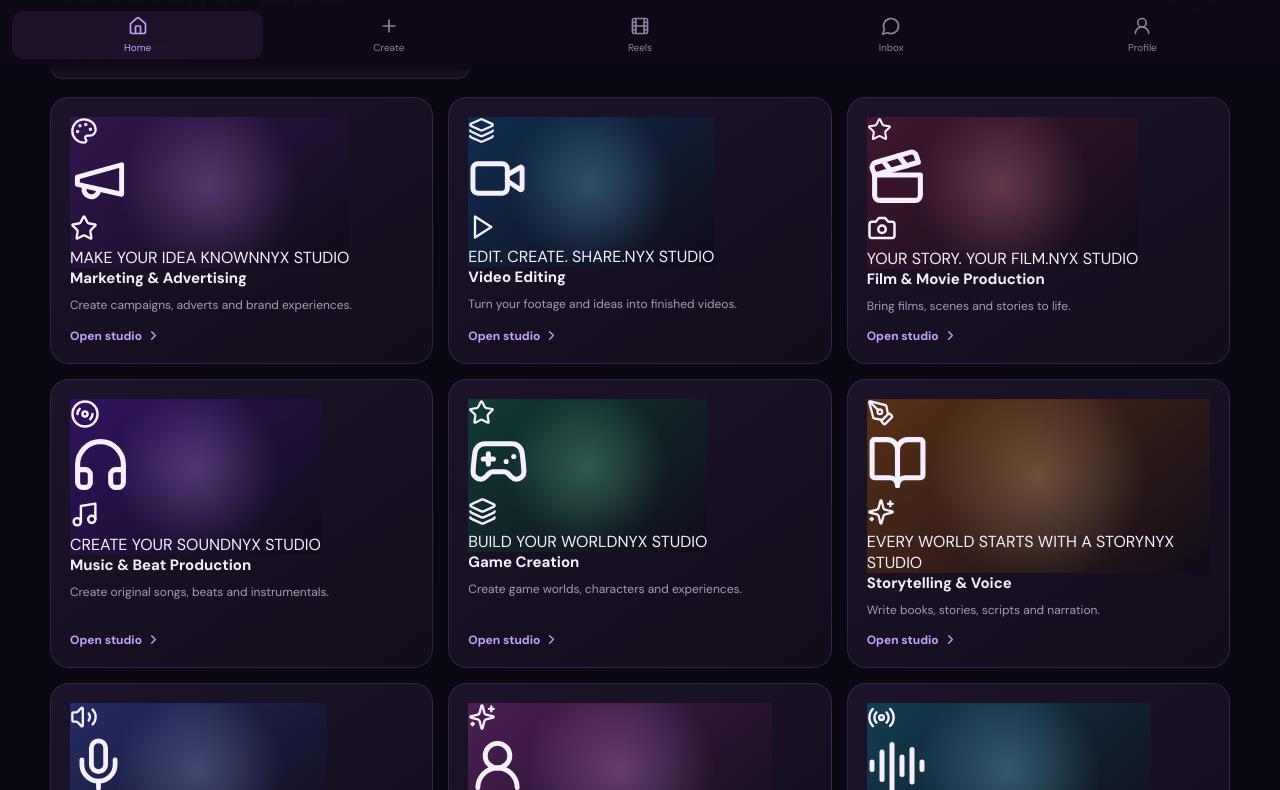
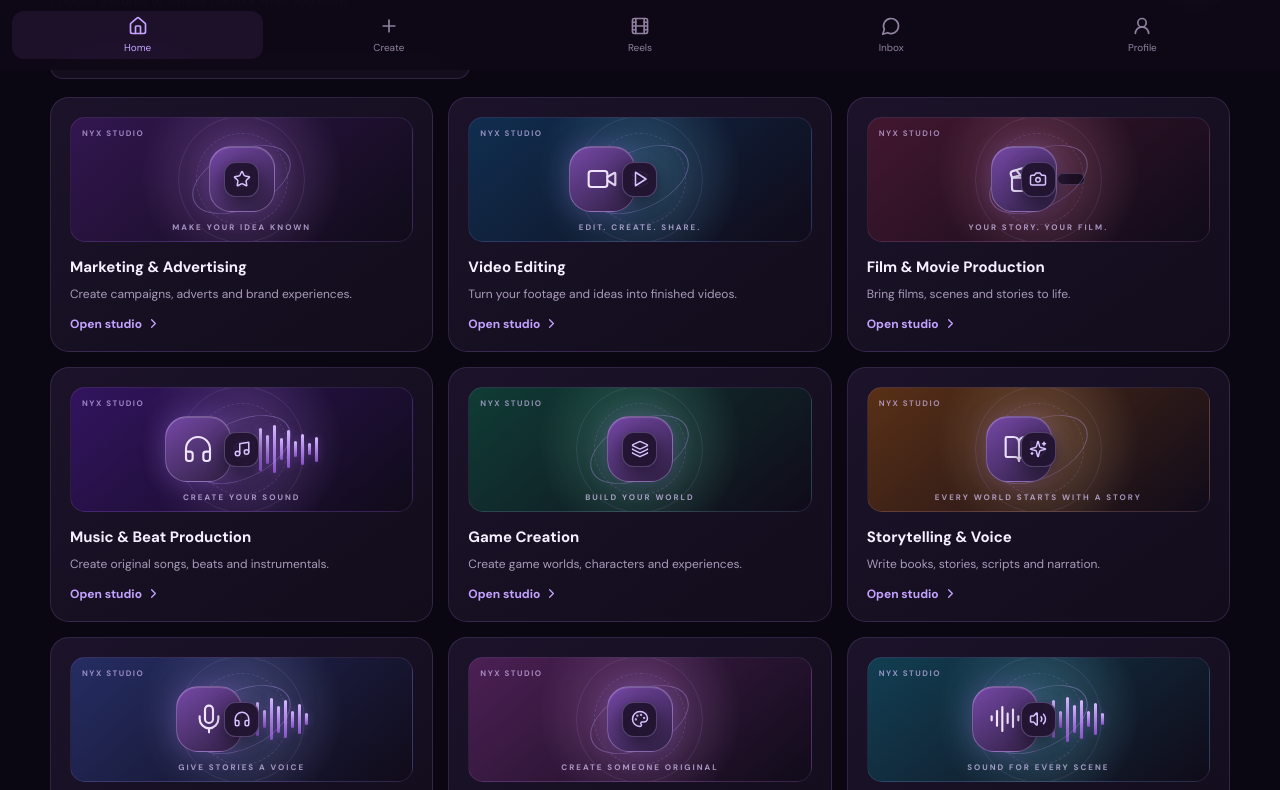
Before and after one commit to j64134303-code/nyx-creative--universe, a React (Vite) app: page / in a window 1280 px wide. Shown: the part 730-1520 px from the top of the page. Built offline with nearby package versions, Linux system fonts and the light colour scheme.

Commit message:
Update index.css

```diff
--- a/src/index.css
+++ b/src/index.css
@@ -907,3 +907,256 @@ p { color: var(--muted); line-height: 1.7; }
     transition-duration: .01ms !important;
   }
 }
+/* NYX STUDIO ILLUSTRATIONS */
+
+.nyx-artwork {
+  position: relative;
+  display: flex;
+  align-items: center;
+  justify-content: center;
+  width: 100%;
+  min-height: 125px;
+  margin-bottom: 15px;
+  overflow: hidden;
+  isolation: isolate;
+  border: 1px solid rgba(190,151,255,.14);
+  border-radius: 15px;
+  background:
+    radial-gradient(ellipse at 50% 55%, rgba(142,83,224,.2), transparent 65%),
+    linear-gradient(145deg, rgba(91,53,130,.18), rgba(20,12,32,.8));
+}
+
+.nyx-artwork::before,
+.nyx-artwork::after {
+  position: absolute;
+  z-index: -1;
+  content: "";
+  border-radius: 50%;
+  pointer-events: none;
+}
+
+.nyx-artwork::before {
+  width: 125px;
+  height: 125px;
+  border: 1px solid rgba(196,162,255,.12);
+}
+
+.nyx-artwork::after {
+  width: 90px;
+  height: 90px;
+  border: 1px dashed rgba(196,162,255,.16);
+}
+
+.nyx-art-orbit {
+  position: absolute;
+  width: 105px;
+  height: 105px;
+  border: 1px solid rgba(196,162,255,.2);
+  border-radius: 50%;
+  transform: rotate(-25deg) scaleY(.55);
+}
+
+.nyx-art-main {
+  position: relative;
+  z-index: 2;
+  display: grid;
+  width: 66px;
+  height: 66px;
+  place-items: center;
+  border: 1px solid rgba(220,194,255,.35);
+  border-radius: 22px;
+  background: linear-gradient(145deg,#7548a6,#302044);
+  color: #f0e4ff;
+  box-shadow:
+    0 0 25px rgba(155,104,237,.28),
+    inset 0 1px rgba(255,255,255,.15);
+}
+
+.nyx-art-main svg {
+  width: 32px;
+  height: 32px;
+  stroke-width: 1.6;
+}
+
+.nyx-art-floating {
+  position: absolute;
+  z-index: 3;
+  display: grid;
+  width: 35px;
+  height: 35px;
+  place-items: center;
+  border: 1px solid rgba(204,174,255,.28);
+  border-radius: 12px;
+  background: rgba(35,22,51,.95);
+  color: #d8c1ff;
+  box-shadow: 0 5px 18px rgba(0,0,0,.25);
+}
+
+.nyx-art-floating svg {
+  width: 18px;
+  height: 18px;
+}
+
+.nyx-art-caption {
+  position: absolute;
+  right: 10px;
+  bottom: 9px;
+  left: 10px;
+  z-index: 3;
+  color: rgba(222,202,255,.7);
+  font-size: 8px;
+  font-weight: 700;
+  letter-spacing: 2px;
+  text-align: center;
+}
+
+.nyx-art-label {
+  position: absolute;
+  top: 10px;
+  left: 11px;
+  z-index: 3;
+  color: rgba(218,194,255,.65);
+  font-size: 8px;
+  font-weight: 700;
+  letter-spacing: 1.5px;
+  text-transform: uppercase;
+}
+
+/* SOUND WAVES */
+
+.nyx-wave {
+  display: flex;
+  align-items: center;
+  justify-content: center;
+  gap: 4px;
+  height: 38px;
+}
+
+.nyx-wave span {
+  display: block;
+  width: 3px;
+  min-height: 7px;
+  border-radius: 5px;
+  background: linear-gradient(to top,#8752c7,#d6baff);
+  box-shadow: 0 0 8px rgba(173,119,255,.35);
+}
+
+.nyx-wave span:nth-child(1),
+.nyx-wave span:nth-child(9) { height: 10px; }
+
+.nyx-wave span:nth-child(2),
+.nyx-wave span:nth-child(8) { height: 18px; }
+
+.nyx-wave span:nth-child(3),
+.nyx-wave span:nth-child(7) { height: 27px; }
+
+.nyx-wave span:nth-child(4),
+.nyx-wave span:nth-child(6) { height: 20px; }
+
+.nyx-wave span:nth-child(5) { height: 35px; }
+
+/* FILM AND VIDEO DETAILS */
+
+.nyx-film-strip {
+  display: flex;
+  gap: 4px;
+  padding: 5px;
+  border: 1px solid rgba(196,162,255,.25);
+  border-radius: 7px;
+  background: rgba(15,9,24,.8);
+}
+
+.nyx-film-strip span {
+  width: 13px;
+  height: 21px;
+  border-radius: 3px;
+  background: linear-gradient(145deg,#a77be0,#493064);
+}
+
+.nyx-edit-bars {
+  display: flex;
+  flex-direction: column;
+  gap: 5px;
+  width: 75px;
+}
+
+.nyx-edit-bars span {
+  display: block;
+  height: 5px;
+  border-radius: 5px;
+  background: linear-gradient(90deg,#b68af2,#65418f);
+}
+
+.nyx-edit-bars span:nth-child(2) { width: 72%; }
+.nyx-edit-bars span:nth-child(3) { width: 88%; }
+
+/* BOOK AND WRITING DETAILS */
+
+.nyx-book-lines {
+  display: flex;
+  flex-direction: column;
+  gap: 5px;
+  width: 38px;
+}
+
+.nyx-book-lines span {
+  display: block;
+  height: 3px;
+  border-radius: 4px;
+  background: rgba(231,211,255,.75);
+}
+
+.nyx-book-lines span:nth-child(3) { width: 65%; }
+
+/* STUDIO CARD ARTWORK HOVER */
+
+.nyx-studio-card .nyx-artwork {
+  transition: transform .25s ease, border-color .25s ease;
+}
+
+.nyx-studio-card:hover .nyx-artwork {
+  transform: scale(1.025);
+  border-color: rgba(190,151,255,.38);
+}
+
+.nyx-studio-card:hover .nyx-art-main {
+  box-shadow:
+    0 0 32px rgba(155,104,237,.4),
+    inset 0 1px rgba(255,255,255,.2);
+}
+
+/* MOBILE ARTWORK */
+
+@media (max-width: 650px) {
+  .nyx-artwork {
+    min-height: 112px;
+    margin-bottom: 11px;
+    border-radius: 12px;
+  }
+
+  .nyx-art-main {
+    width: 57px;
+    height: 57px;
+    border-radius: 18px;
+  }
+
+  .nyx-art-main svg {
+    width: 27px;
+    height: 27px;
+  }
+
+  .nyx-art-floating {
+    width: 30px;
+    height: 30px;
+    border-radius: 10px;
+  }
+
+  .nyx-art-floating svg {
+    width: 15px;
+    height: 15px;
+  }
+
+  .nyx-art-caption {
+    font-size: 7px;
+  }
+}
```
